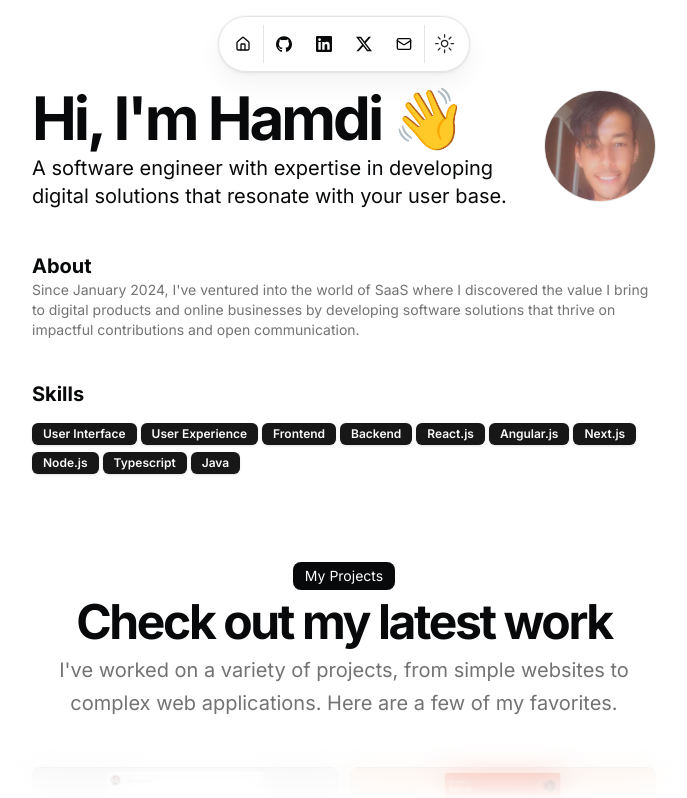
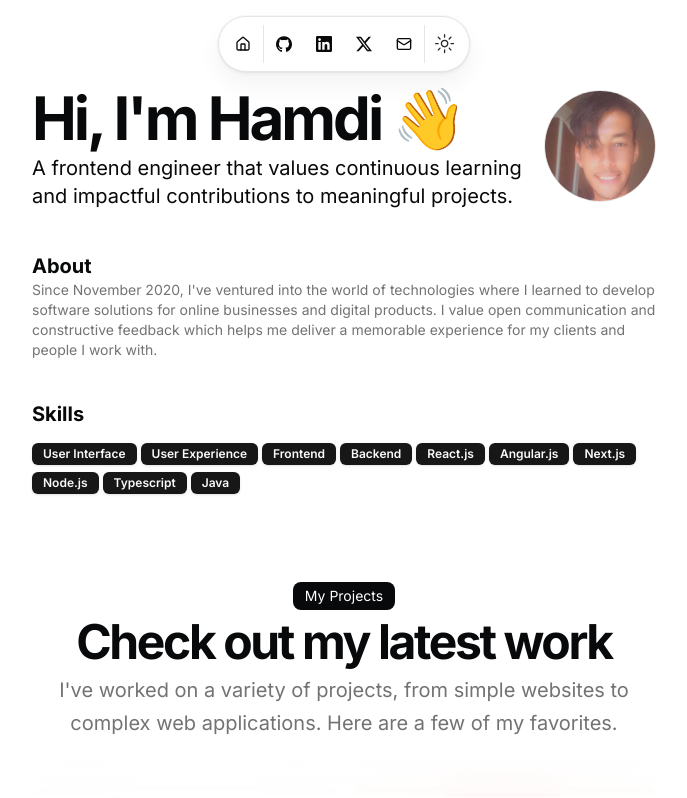
Before and after one commit to hamdi4-beep/personal-website, a Next.js app: page / in a window 1280 px wide. Shown: the top 798 px of the page, without its empty margins (296-983 px from the left). Built offline with nearby package versions, Linux system fonts and the light colour scheme.

Commit message:
updated the resume

```diff
--- a/src/app/layout.tsx
+++ b/src/app/layout.tsx
@@ -6,7 +6,6 @@ import { cn } from "@/lib/utils";
 import type { Metadata } from "next";
 import { Inter as FontSans } from "next/font/google";
 import "./globals.css";
-import Script from "next/script";
 
 const fontSans = FontSans({
   subsets: ["latin"],
@@ -17,14 +16,14 @@ export const metadata: Metadata = {
   metadataBase: new URL(DATA.url),
   title: {
     default: DATA.name,
-    template: `%s | ${DATA.name} Portfolio`,
+    template: `%s | ${DATA.name}'s Portfolio`,
   },
   description: DATA.description,
   openGraph: {
     title: `${DATA.name}`,
     description: DATA.description,
     url: DATA.url,
-    siteName: `${DATA.name} Personal Portfolio`,
+    siteName: `${DATA.name}'s Personal Portfolio`,
     locale: "en_US",
     type: "website",
     images: [{
@@ -56,19 +55,6 @@ export const metadata: Metadata = {
   }
 };
 
-const GoogleAdSenseComponent = () => {
-  if (process.env.NODE_ENV !== 'production') return null
-
-  return (
-    <Script
-      async
-      src="https://pagead2.googlesyndication.com/pagead/js/adsbygoogle.js?client=ca-pub-5216826436622765"
-      crossOrigin="anonymous"
-      strategy="afterInteractive"
-    />
-  )
-}
-
 export default function RootLayout({
   children,
 }: Readonly<{
@@ -88,8 +74,6 @@ export default function RootLayout({
             {children}
           </TooltipProvider>
         </ThemeProvider>
-
-        <GoogleAdSenseComponent />
       </body>
     </html>
   );
--- a/src/data/resume.tsx
+++ b/src/data/resume.tsx
@@ -7,9 +7,9 @@ export const DATA = {
   url: "https://personal-website-psi-two-59.vercel.app/",
   location: "Tunisia, North Africa",
   description:
-    "A software engineer with expertise in developing digital solutions that resonate with your user base.",
+    "A frontend engineer that values continuous learning and impactful contributions to meaningful projects.",
   summary:
-    "Since January 2024, I've ventured into the world of SaaS where I discovered the value I bring to digital products and online businesses by developing software solutions that thrive on impactful contributions and open communication.",
+    "Since November 2020, I've ventured into the world of technologies where I learned to develop software solutions for online businesses and digital products. I value open communication and constructive feedback which helps me deliver a memorable experience for my clients and people I work with.",
   avatarUrl: "/me.jpg",
   skills: [
     "User Interface",
```
